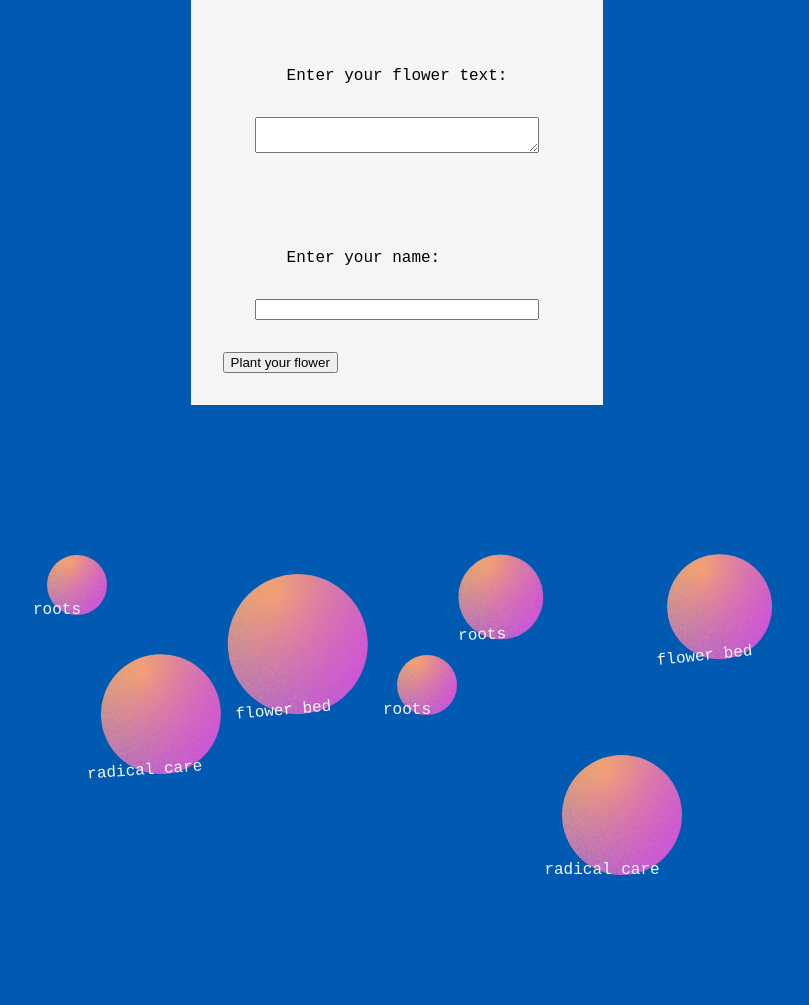
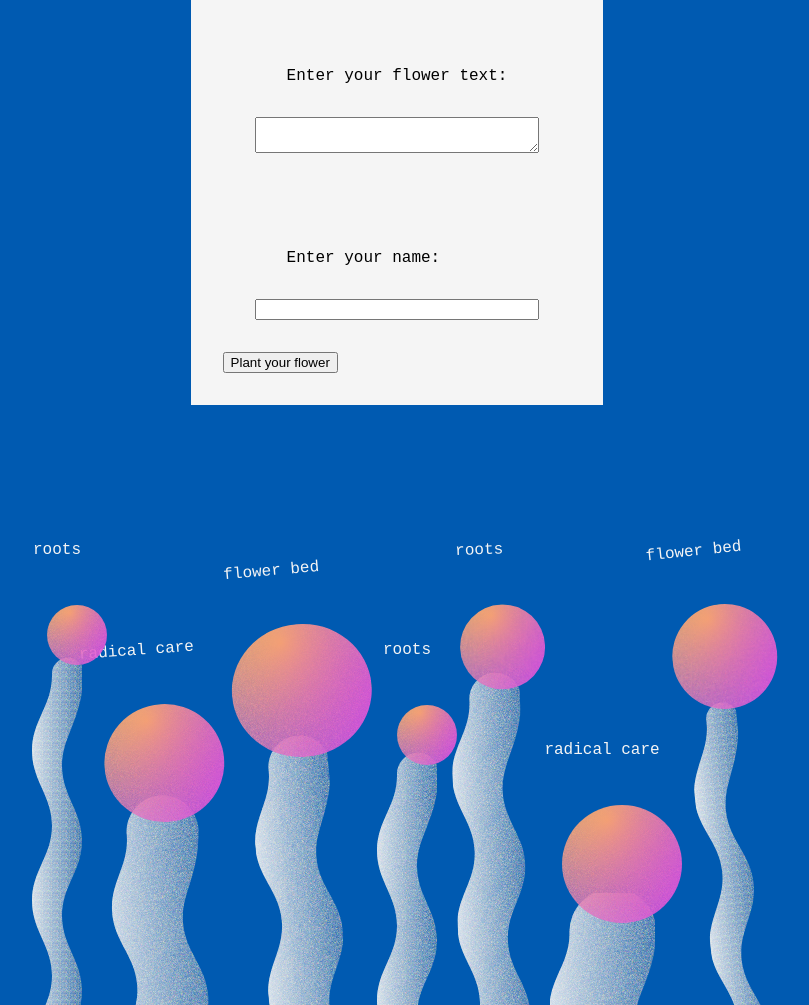
Before and after one commit to Harriethw/gathering-garden, a plain HTML site: page flower-bed.html in a window 1280 px wide. Shown: the part 1012-2017 px from the top of the page, without its empty margins (243-1052 px from the left). Drawn offline with Linux system fonts and the light colour scheme; no server answers; a web font is replaced by a local one.

```diff
--- a/flower-bed.html
+++ b/flower-bed.html
@@ -35,58 +35,65 @@
       <ul class="nodes">
         <li class="node__wrapper">
           <a class="sphere__link" href="./roots.html">
+            <div class="node__title"><p>roots</p></div>
             <div class="sphere__wrapper">
               <div class="sphere__gradient"></div>
             </div>
-            <div class="node__title"><p>roots</p></div>
+            <div class="node__wave"></div>
           </a>
         </li>
         <li class="node__wrapper">
           <a class="sphere__link" href="./radical-care.html">
+            <div class="node__title"><p>radical care</p></div>
             <div id="sphere-2" class="sphere__wrapper">
               <div class="sphere__gradient"></div>
             </div>
-            <div class="node__title"><p>radical care</p></div>
+            <div class="node__wave"></div>
           </a>
         </li>
         <li class="node__wrapper">
           <a class="sphere__link" href="./flower-bed.html">
+            <div class="node__title"><p>flower bed</p></div>
             <div id="sphere-3" class="sphere__wrapper">
               <div id="sphere-3" class="sphere__gradient"></div>
             </div>
-            <div class="node__title"><p>flower bed</p></div>
+            <div class="node__wave"></div>
           </a>
         </li>
         <li class="node__wrapper">
           <a class="sphere__link" href="./roots.html">
+            <div class="node__title"><p>roots</p></div>
             <div id="sphere-4" class="sphere__wrapper">
               <div id="sphere-4" class="sphere__gradient"></div>
             </div>
-            <div class="node__title"><p>roots</p></div>
+            <div class="node__wave"></div>
           </a>
         </li>
         <li class="node__wrapper">
           <a class="sphere__link" href="./roots.html">
+            <div class="node__title"><p>roots</p></div>
             <div id="sphere-5" class="sphere__wrapper">
               <div id="sphere-5" class="sphere__gradient"></div>
             </div>
-            <div class="node__title"><p>roots</p></div>
+            <div class="node__wave"></div>
           </a>
         </li>
         <li class="node__wrapper">
           <a class="sphere__link" href="./radical-care.html">
+            <div class="node__title"><p>radical care</p></div>
             <div id="sphere-6" class="sphere__wrapper">
               <div id="sphere-6" class="sphere__gradient"></div>
             </div>
-            <div class="node__title"><p>radical care</p></div>
+            <div class="node__wave"></div>
           </a>
         </li>
         <li class="node__wrapper">
           <a class="sphere__link" href="./flower-bed.html">
+            <div class="node__title"><p>flower bed</p></div>
             <div id="sphere-7" class="sphere__wrapper">
               <div id="sphere-7" class="sphere__gradient"></div>
             </div>
-            <div class="node__title"><p>flower bed</p></div>
+            <div class="node__wave"></div>
           </a>
         </li>
       </ul>
```
Also changed, not shown: radical-care.html (+14 -7 lines), roots.html (+14 -7 lines).
